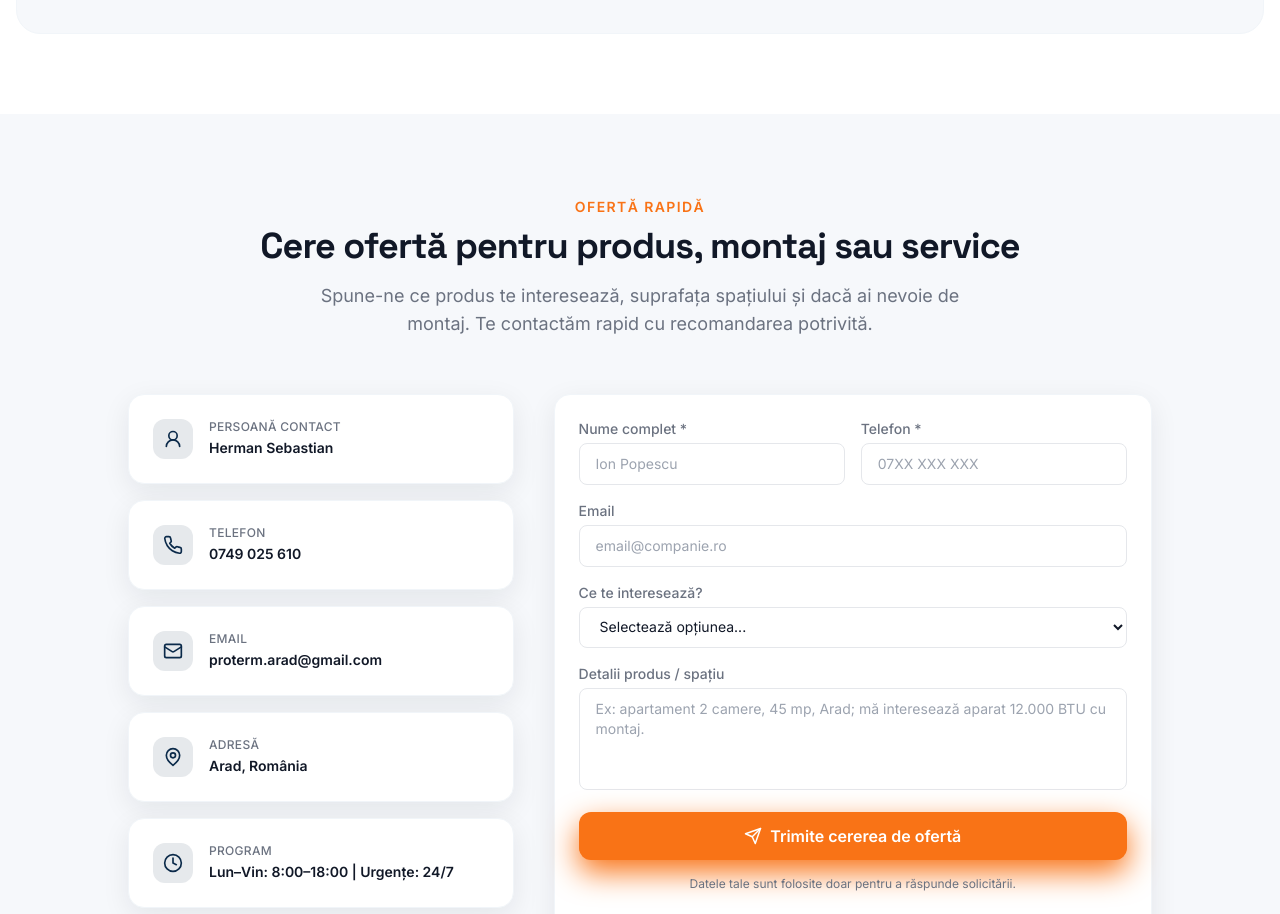
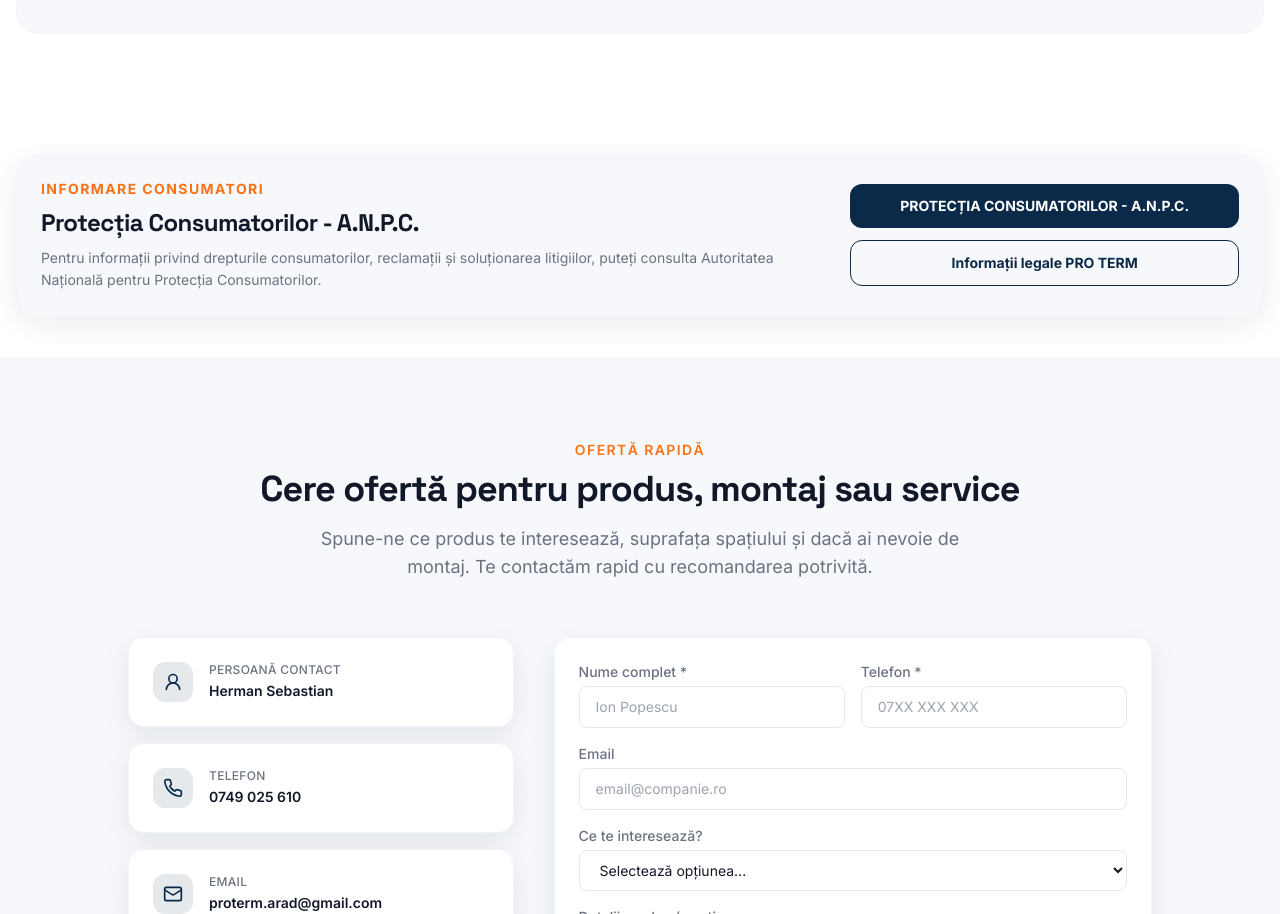
Before and after one commit to protermarad-hash/pro-term-web, a Next.js app: page / in a window 1280 px wide. Shown: the part 6008-6922 px from the top of the page. Built offline with nearby package versions, Linux system fonts and the light colour scheme.

Commit message:
Show ANPC notice on homepage

```diff
--- a/src/app/page.tsx
+++ b/src/app/page.tsx
@@ -6,6 +6,7 @@ import Services from '@/components/Services';
 import About from '@/components/About';
 import WhyUs from '@/components/WhyUs';
 import Contact from '@/components/Contact';
+import ConsumerProtectionNotice from '@/components/ConsumerProtectionNotice';
 import Footer from '@/components/Footer';
 
 export default function Home() {
@@ -19,6 +20,7 @@ export default function Home() {
         <Services />
         <About />
         <WhyUs />
+        <ConsumerProtectionNotice />
         <Contact />
       </main>
       <Footer />
```
